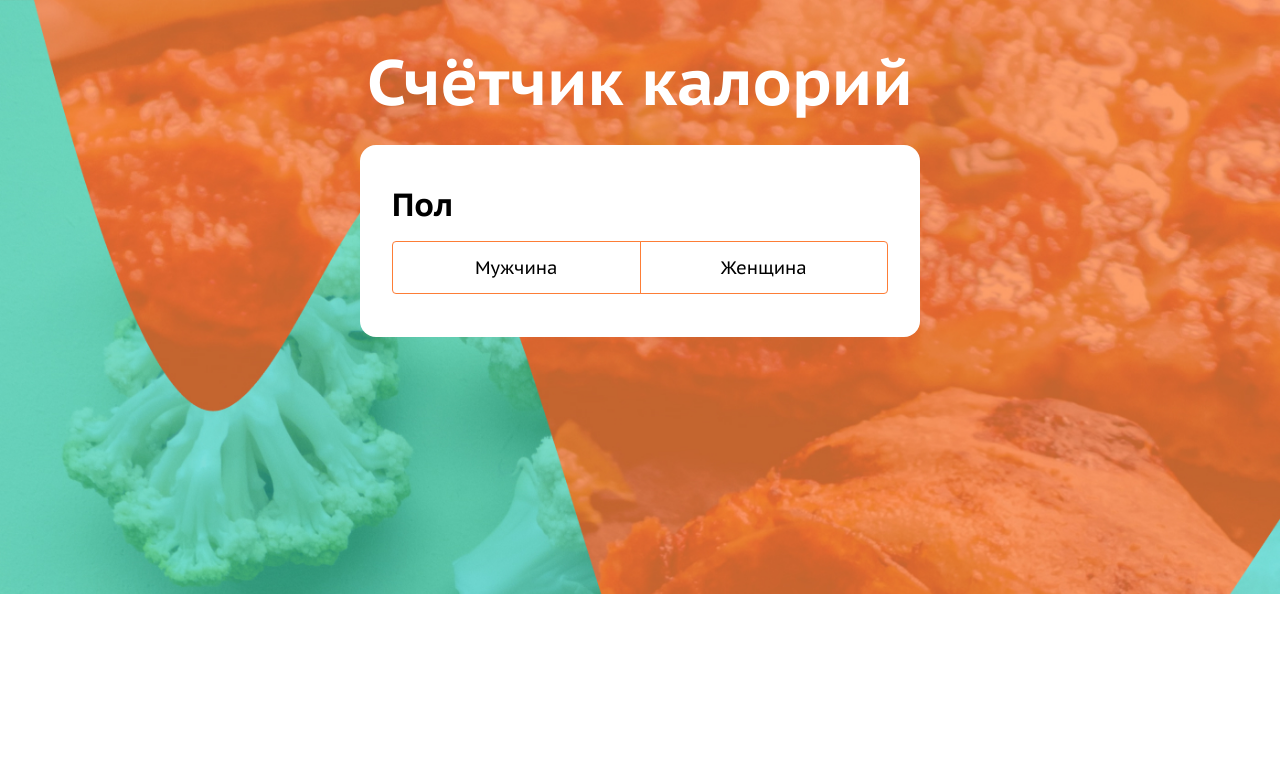
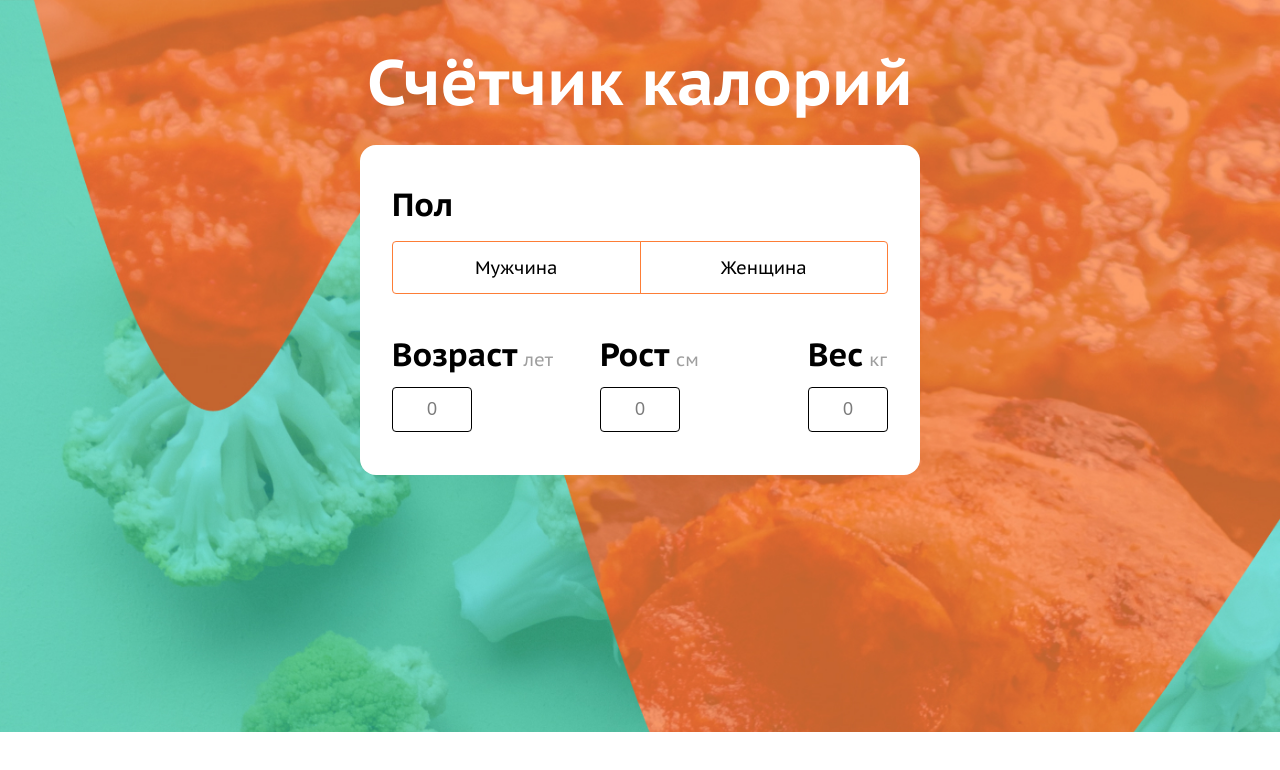
Before and after one commit to Rema04Dev/calories, a React (Vite) app: page / in a window 1280 px wide. Shown: the top 770 px of the page. Built offline with nearby package versions, Linux system fonts and the light colour scheme.

Commit message:
add Parameters

```diff
--- a/src/App.tsx
+++ b/src/App.tsx
@@ -1,4 +1,5 @@
 import Gender from './components/Gender';
+import Parameters from './components/Parameters';
 
 const App = () => {
   return (
@@ -9,6 +10,7 @@ const App = () => {
           <form className="counter__form form" name="counter">
             {/* INPUTS */}
             <Gender />
+            <Parameters />
           </form>
           <section className="counter__result counter__result--hidden">
             <h2 className="heading">Ваша норма калорий</h2>
--- /dev/null
+++ b/src/components/Parameters.tsx
@@ -0,0 +1,73 @@
+import { FC } from 'react';
+
+const Parameters: FC = () => {
+  return (
+    <fieldset className="form__item form__parameters" name="parameters">
+      <legend className="visually-hidden">Физические параметры</legend>
+      <div className="inputs-group">
+        <div className="input">
+          <div className="input__heading">
+            <label className="heading" htmlFor="age">
+              Возраст
+            </label>
+            <span className="input__heading-unit"> лет </span>
+          </div>
+          <div className="input__wrapper">
+            <input
+              type="text"
+              id="age"
+              name="age"
+              placeholder="0"
+              inputMode="decimal"
+              // maxLength="3"
+              required
+              autoComplete="off"
+            />
+          </div>
+        </div>
+        <div className="input">
+          <div className="input__heading">
+            <label className="heading" htmlFor="height">
+              Рост
+            </label>
+            <span className="input__heading-unit"> см </span>
+          </div>
+          <div className="input__wrapper">
+            <input
+              type="text"
+              id="height"
+              name="height"
+              placeholder="0"
+              inputMode="decimal"
+              // maxLength="3"
+              required
+              autoComplete="off"
+            />
+          </div>
+        </div>
+        <div className="input">
+          <div className="input__heading">
+            <label className="heading" htmlFor="weight">
+              Вес
+            </label>
+            <span className="input__heading-unit"> кг </span>
+          </div>
+          <div className="input__wrapper">
+            <input
+              type="text"
+              id="weight"
+              name="weight"
+              placeholder="0"
+              inputMode="decimal"
+              //   maxLength="3"
+              required
+              autoComplete="off"
+            />
+          </div>
+        </div>
+      </div>
+    </fieldset>
+  );
+};
+
+export default Parameters;
```
